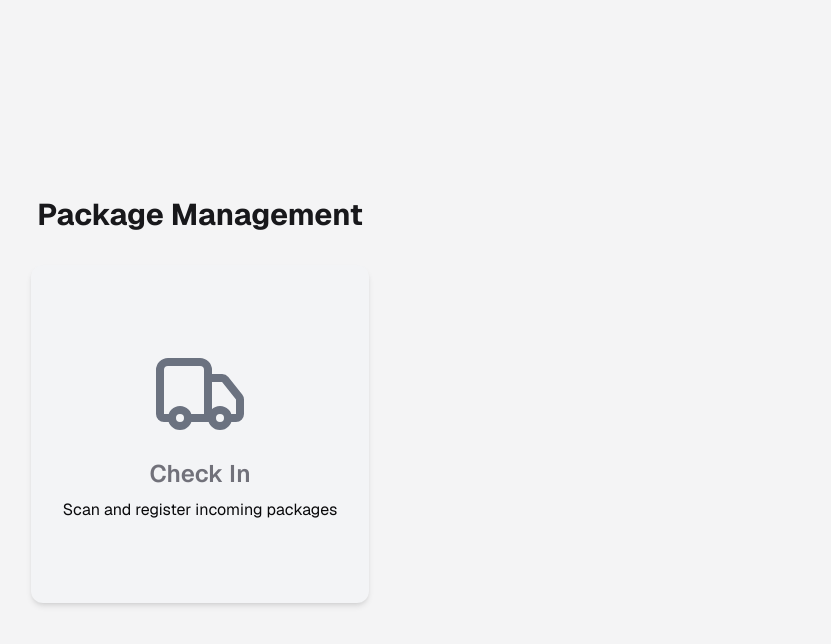
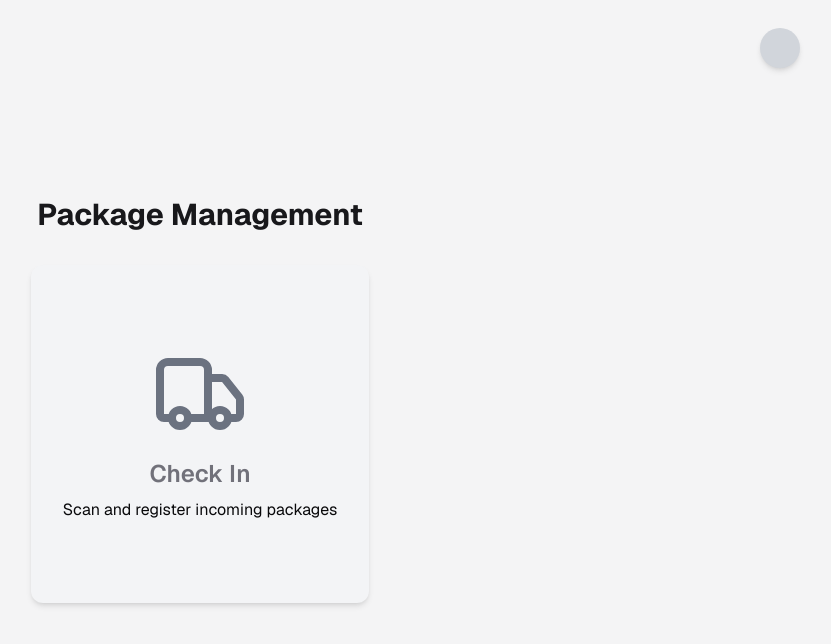
Before and after one commit to rice-apps/mailroom, a Next.js app: page /kiosk in a window 1280 px wide. Shown: the top 644 px of the page, without its empty margins (440-1271 px from the left). Built offline with nearby package versions, Linux system fonts and the light colour scheme; no server answers.

Commit message:
move settings button

```diff
--- a/app/kiosk/page.tsx
+++ b/app/kiosk/page.tsx
@@ -54,6 +54,11 @@ export default function PackageOptions() {
               <ArrowRight className="absolute bottom-4 right-4 w-6 h-6 text-foreground transition-all duration-300 ease-in-out transform translate-x-4 opacity-0 group-hover:translate-x-0 group-hover:opacity-100" />
             </div>
           </button>
+          <button
+            onClick={() => handleNavigate("/settings")}
+            className="absolute top-7 right-10 bg-gray-300 hover:bg-gray-400 rounded-full w-10 h-10 flex shadow-md"
+          >
+          </button>
 
           {isAuthorized ? (
             <div>
@@ -72,12 +77,6 @@ export default function PackageOptions() {
                 <ArrowRight className="absolute bottom-4 right-4 w-6 h-6 text-gray-500 dark:text-gray-400 transition-all duration-300 ease-in-out transform translate-x-4 opacity-0 group-hover:translate-x-0 group-hover:opacity-100" />
               </div>
             </button>
-
-          <button
-            onClick={() => handleNavigate("/settings")}
-            className="absolute top-7 right-10 bg-gray-300 hover:bg-gray-400 rounded-full w-10 h-10 flex shadow-md"
-          >
-          </button>
           </div>
           ) : (
             <></>
```
Also changed, not shown: 1 other file (tests, documents, lock files or other folders).
